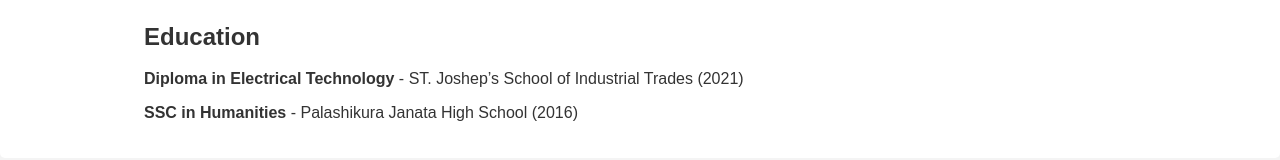
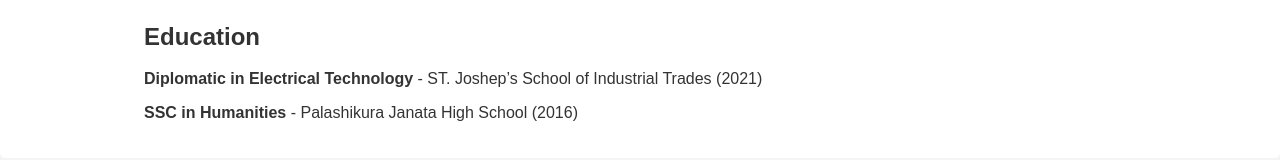
Before and after one commit to Realchiran/Real-chiran-portfolio, a plain HTML site: page index.html in a window 1280 px wide. Shown: the part 542-702 px from the top of the page. Drawn offline with Linux system fonts and the light colour scheme.

Commit message:
Update index.html
This is my portfolio website

```diff
--- a/index.html
+++ b/index.html
@@ -37,7 +37,7 @@
     <section id="education">
         <div class="container">
             <h2>Education</h2>
-            <p><strong>Diploma in Electrical Technology</strong> - ST. Joshep’s School of Industrial Trades (2021)</p>
+            <p><strong>Diplomatic in Electrical Technology</strong> - ST. Joshep’s School of Industrial Trades (2021)</p>
             <p><strong>SSC in Humanities</strong> - Palashikura Janata High School (2016)</p>
         </div>
     </section>
```
